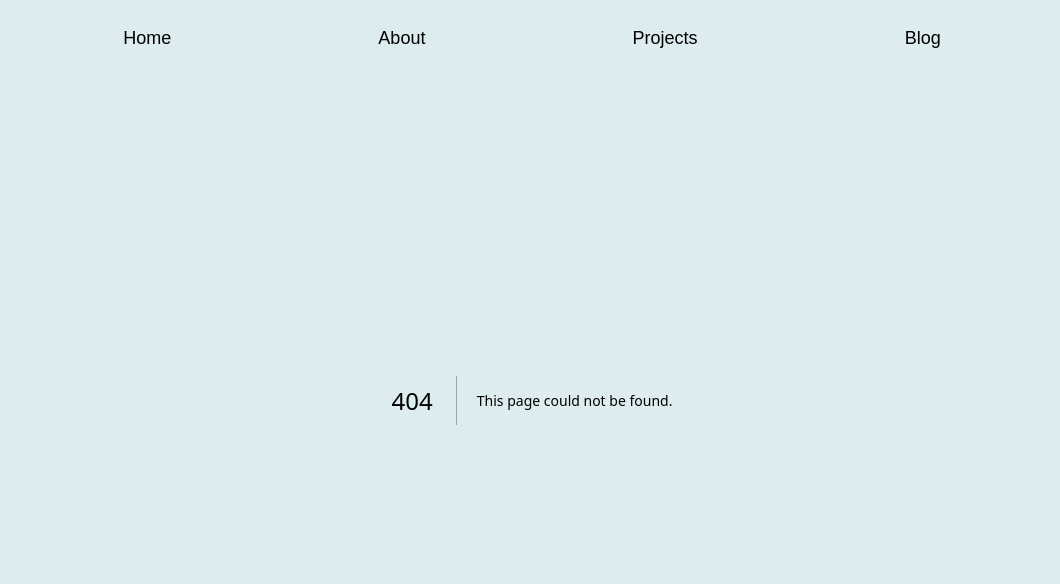
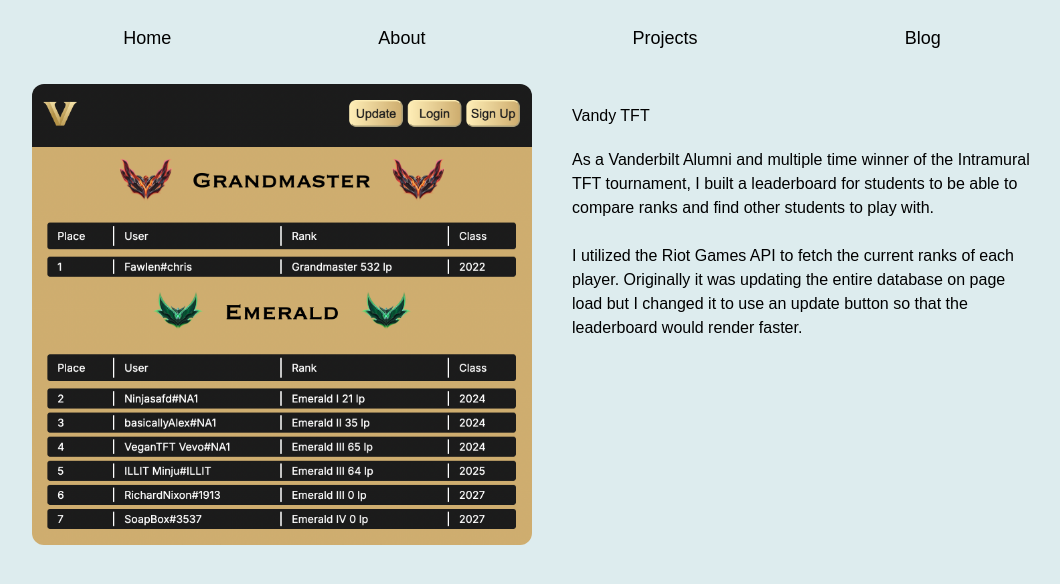
Before and after one commit to c-catanese/christiancatanese, a Next.js app: page /projects in a window 1280 px wide. Before the commit this address had no page. Shown: the top 584 px of the page, without its empty margins (108-1168 px from the left). Built offline with nearby package versions, Linux system fonts and the light colour scheme.

Commit message:
projects page started

```diff
--- a/app/Components/header.tsx
+++ b/app/Components/header.tsx
@@ -13,7 +13,7 @@
       <button onClick={() => router.push('/about')} className=" transition-all hover:text-gray-700 text-sm md:text-lg">
         About
       </button>
-      <button onClick={() => router.push('/about')} className= " transition-all hover:text-gray-700 text-sm md:text-lg">
+      <button onClick={() => router.push('/projects')} className= " transition-all hover:text-gray-700 text-sm md:text-lg">
         Projects
       </button>
       <button onClick={() => router.push('/about')} className="  transition-all hover:text-gray-700 text-sm md:text-lg">
--- a/app/page.tsx
+++ b/app/page.tsx
@@ -7,7 +7,7 @@
   }
 
   return (
-    <div className="w-full h-full">
+    <div className="w-full h-[calc(100%-64px)] pt-16">
       <main className="h-screen bg-cover flex flex-col bg-main items-center justify-center font-[family-name:var(--font-geist-sans)]">
         <div className="relative text-center">
           <h1
--- /dev/null
+++ b/app/projects/page.tsx
@@ -0,0 +1,52 @@
+"use client"
+import Image from "next/image";
+import React, { useState } from "react";
+
+export default function Projects() {
+  const [isHovered, setIsHovered] = useState(false);
+
+  const handleMouseEnter = () => {
+    setIsHovered(true);
+    console.log("Image hovered!");
+  };
+
+  const handleMouseLeave = () => {
+    setIsHovered(false);
+    console.log("Hover ended.");
+  };
+
+
+  return (
+    <div className="bg-main w-full h-[calc(100%-64px)] pt-16">
+      <div className="flex items-center justify-center">
+        <div
+          className="relative w-[500px] h-[461px]" // Parent container
+          onMouseEnter={handleMouseEnter}
+          onMouseLeave={handleMouseLeave}
+        >
+          <Image
+            className="rounded-xl"
+            width={500}
+            height={500}
+            src="/vandytft.png"
+            alt="project"
+          />
+          {isHovered && (
+            <div className="absolute inset-0 bg-black bg-opacity-70 flex items-center justify-center rounded-xl">
+              <p className="text-white text-xl">Hovered!</p>
+            </div>
+          )}
+        </div>
+        <div className="text-black w-[500px] h-[500px] pt-10 flex flex-col justify-start items-start">
+          <h2 className="ml-10">Vandy TFT</h2>
+          <p className="ml-10 mt-5">
+            As a Vanderbilt Alumni and multiple time winner of the Intramural TFT tournament, I built a leaderboard for students to be able to compare ranks and find other students to play with.
+            <br/>
+            <br/>
+            I utilized the Riot Games API to fetch the current ranks of each player. Originally it was updating the entire database on page load but I changed it to use an update button so that the leaderboard would render faster.
+          </p>
+        </div>
+      </div>
+    </div>
+  );
+}
```
Also changed, not shown: public/vandytft.png (added).
